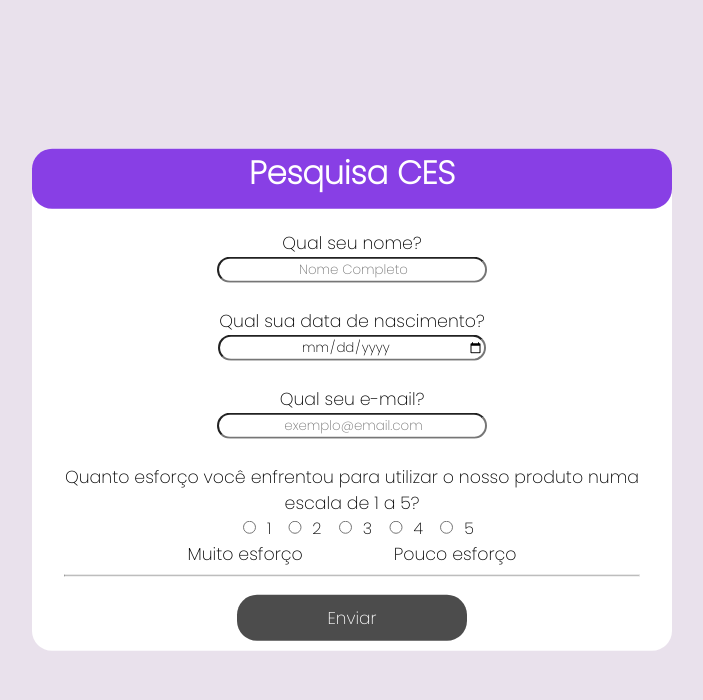
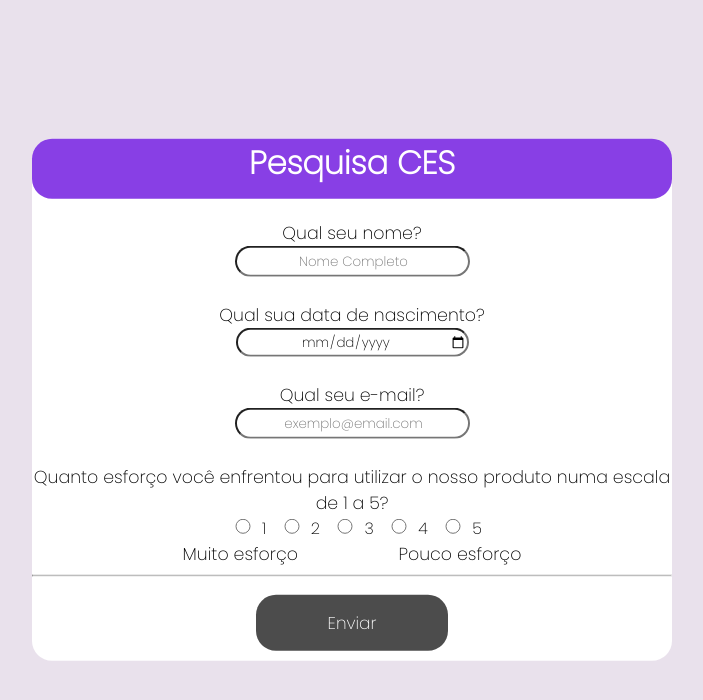
Before and after one commit to brunabrits/TCC_CS, a PHP site: page /Pesquisas/CES/PesquisaCes.html in a window 1280 px wide. Shown: the top 700 px of the page, without its empty margins (288-991 px from the left). Run offline with PHP 8.4, Linux system fonts and the light colour scheme.

Commit message:
Pesquisas alteração

```diff
--- a/Pesquisas/CES/PesquisaCes.html
+++ b/Pesquisas/CES/PesquisaCes.html
@@ -4,7 +4,7 @@
     <meta charset="UTF-8">
     <meta http-equiv="X-UA-Compatible" content="IE=edge">
     <meta name="viewport" content="width=device-width, initial-scale=1.0">
-    <link rel="stylesheet" type="text/css" href="css/CES.css"/>
+    <link rel="stylesheet" type="text/css" href="css/ces.css"/>
     <link href="https://fonts.googleapis.com/css2?family=Poppins:wght@200&display=swap" rel="stylesheet">
 
 
@@ -15,16 +15,16 @@
     <h1>Pesquisa CES</h1>
 
     <form action="Controleces.php" method="get" class="form">
-    <label for="">Qual seu nome?</label> <br>
+    <label for="" class="ask">Qual seu nome?</label> <br>
     <input type="text" name="nomeces" placeholder="Nome Completo" required><br><br>
 
-    <label for="">Qual sua data de nascimento?</label> <br>
+    <label for="" class="ask">Qual sua data de nascimento?</label> <br>
     <input type="date" name="dtces"><br><br>
 
-    <label for="">Qual seu e-mail?</label> <br>
+    <label for="" class="ask">Qual seu e-mail?</label> <br>
     <input type="email" name="emaices" placeholder="exemplo@email.com"> <br><br>
 
-    <label for="">Quanto esforço você enfrentou para utilizar o nosso produto numa escala de 1 a 5?</label> <br>
+    <label for="" class="ask">Quanto esforço você enfrentou para utilizar o nosso produto numa escala de 1 a 5?</label> <br>
     <input type="radio" name="ces" class="ball" value="1">1
     <input type="radio" name="ces" class="ball" value="2">2
     <input type="radio" name="ces" class="ball" value="3">3
--- a/Pesquisas/CES/css/CES.css
+++ b/Pesquisas/CES/css/CES.css
@@ -32,7 +32,7 @@ h1{
     text-align: center;
 }
 .form{
-    width: 90%;
+    width: 100%; /*90%*/
     height: 100%;
     margin:auto;
     margin-top: 2%;
@@ -59,21 +59,31 @@ h1{
     transition: 1.2s;
     justify-content: space-between;
 }
-label{
+.ask{
     font-size: 17.4px;
+    margin-bottom:10px ;
 
 }
 input{
     border-radius: 20px;
-    height: 6%;
-    width: 40%;
+    height: 25px;
+    width: 35%;
     padding-left: 5px;
     text-align: center;
 }
 .ball{
-    height: 6%;
+    height: 15px;
     width: 5%;
 
+}
+.escala{
+    display: inline-flex;
+    font-size: 17.4px;
+}
+.escala2{
+    margin-left: 15%;
+    display: inline-flex;
+    font-size: 17.4px;
 }
 
 @media (max-width: 768px){
@@ -88,7 +98,7 @@ input{
     width: 80%;
     margin: auto;
   }
-}
+
 .button{
     padding: 10px;
     width: 40%;
@@ -108,7 +118,7 @@ input{
     margin-left: 15%;
     display: inline-flex;
 }
-
+}
 @media (max-width: 400px) {
     .pesquisa{
         height: auto;
@@ -134,9 +144,6 @@ input{
         text-align: center;
     }
 
-    body{
-        background-color: blue;
-    }
 }
 
 /*escalinha*/
```
